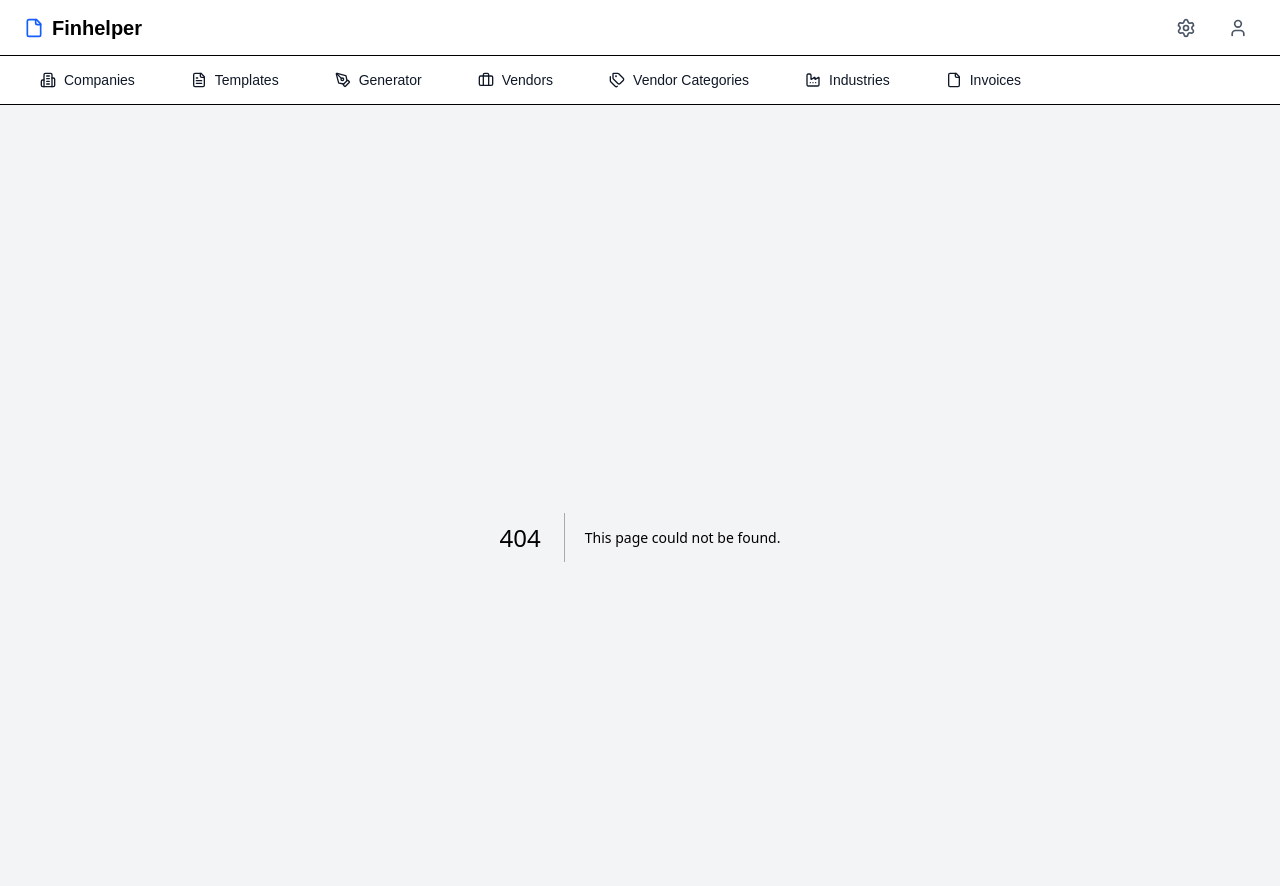
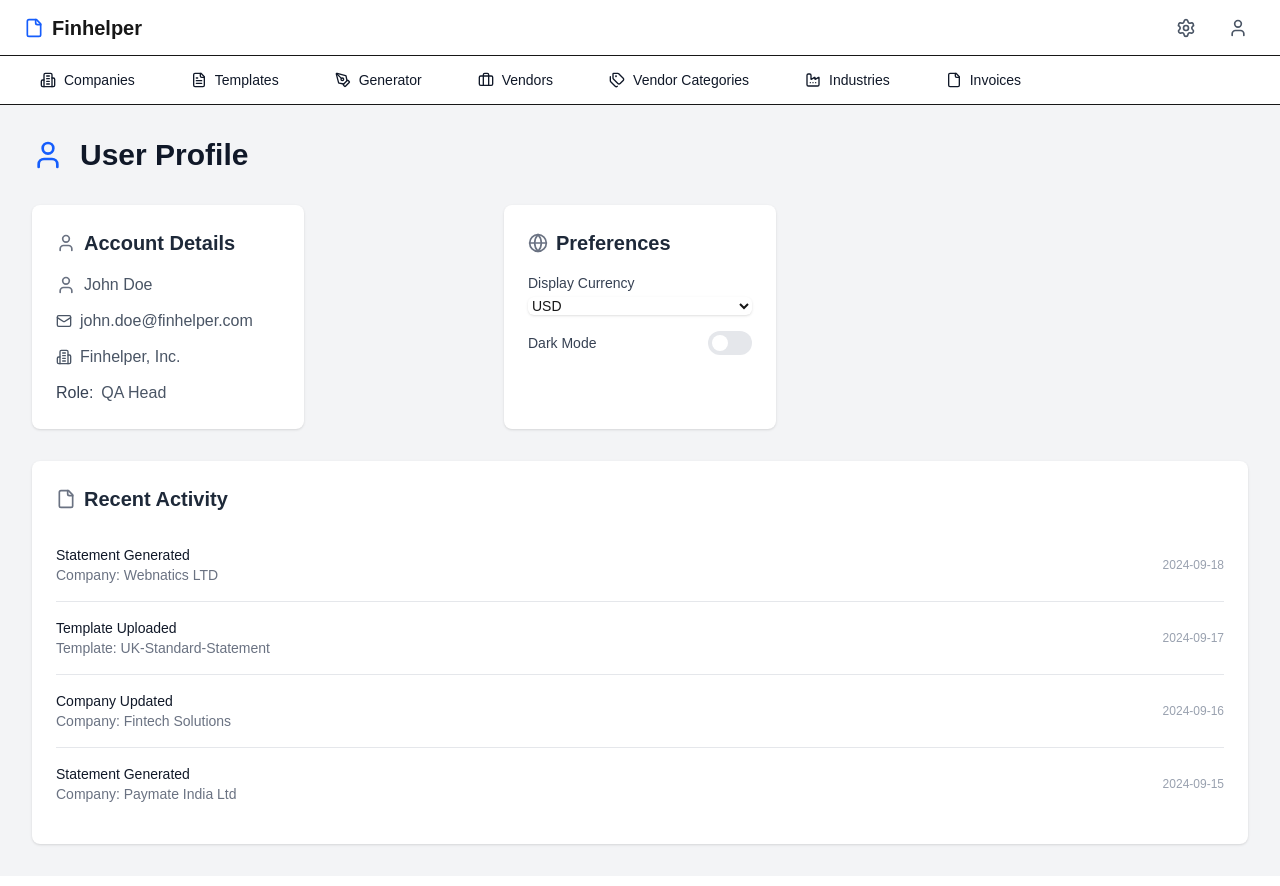
Before and after one commit to hardik2000joshi/StatementForge, a Next.js app: page /user in a window 1280 px wide. Before the commit this address had no page. Shown: the top 886 px of the page. Built offline with nearby package versions, Linux system fonts and the light colour scheme.

Commit message:
User Page created- User Profile

```diff
--- /dev/null
+++ b/app/user/page.tsx
@@ -0,0 +1,186 @@
+"use client";
+
+import {Building2, File, Globe, Mail, UserIcon } from "lucide-react";
+import { useState } from "react";
+
+// Mock data to stimulate user details and activity
+const mockUser = {
+    name: "John Doe",
+    email: "john.doe@finhelper.com",
+    role: "QA Head",
+    organization: "Finhelper, Inc.",
+};
+
+const mockActivity = [
+    {
+        type: "Statement Generated",
+        company: "Webnatics LTD",
+        date: "2024-09-18",
+        transactions: "150"
+    },
+    {
+        type: "Template Uploaded",
+        template: "UK-Standard-Statement",
+        date: "2024-09-17"
+    },
+    {
+        type: "Company Updated",
+        company: "Fintech Solutions",
+        date: "2024-09-16"
+    },
+    {
+        type: "Statement Generated",
+        company: "Paymate India Ltd",
+        date: "2024-09-15",
+        transactions: "85"
+    },
+];
+
+export default function UserPage() {
+    const [currency, setCurrency] = useState("USD");
+    const [darkMode, setDarkMode] = useState(false);
+
+    return (
+        <div className="flex-1 space-y-8">
+            {/* Header */}
+            <div className="flex items-center gap-4">
+                <UserIcon className="h-8 w-8 text-blue-600"/>
+                <h1 className="text-3xl font-bold text-gray-900">
+                    User Profile
+                </h1>
+            </div>
+
+            <div className="grid grid-cols-1 md:grid-cols-2 lg:grid-cols-3 gap-50">
+
+                {/* Account Details */}
+                <div className="bg-white p-6 rounded-lg shadow-sm">
+                    <h2 className="text-xl font-semibold text-gray-800 flex items-center gap-2 mb-4">
+                        <UserIcon className="h-5 w-5 text-gray-500" />
+                        Account Details
+                    </h2>
+
+                    <div className="space-y-3 text-gray-600">
+
+                        <div className="flex items-center gap-2">
+                            <UserIcon className="h-5 w-5 text-gray-500" />
+                            <span>
+                                {mockUser.name}
+                            </span>
+                        </div>
+
+                        <div className="flex items-center gap-2">
+                            <Mail className="h-4 w-4" />
+                            <span>
+                                {mockUser.email}
+                            </span>
+                        </div>
+
+                        <div className="flex items-center gap-2">
+                            <Building2 className="h-4 w-4" />
+                            <span>
+                                {mockUser.organization}
+                            </span>
+                        </div>
+
+                        <div className="flex items-center gap-2">
+                            <span className="font-medium text-gray-700">
+                                Role:
+                            </span>
+                            <span>
+                                {mockUser.role}
+                            </span>
+                        </div>
+                    </div>
+                </div>
+
+                {/* Settings & Preferences */}
+                <div className="bg-white p-6 rounded-lg shadow-sm">
+                    <h2 className="text-xl font-semibold text-gray-800 flex items-center gap-2 mb-4">
+                        <Globe className="h-5 w-5 text-gray-500" />
+                        Preferences
+                    </h2>
+
+                    <div className="space-y-4">
+                        <div>
+                            <label
+                            htmlFor="currency"
+                            className="block text-sm font-medium text-gray-700"
+                            >
+                                Display Currency
+                            </label>
+                            <select
+                            id="currency"
+                            name="currency"
+                            value={currency}
+                            onChange={(e) => setCurrency(e.target.value)}
+                            className="mt-1 block w-full rounded-md border-gray-300 shadow-sm focus:border-blue-500 focus:ring-blue-500 sm:text-sm"
+                            >
+                                <option value="usd">
+                                    USD
+                                </option>
+                                <option value="eur">
+                                    EUR
+                                </option>
+                                <option value="gbp">
+                                    GBP
+                                </option>
+                            </select>
+                        </div>
+
+                        <div className="flex items-center justify-between">
+                            <span className="text-sm font-medium text-gray-700">
+                                Dark Mode
+                            </span>
+                            <button
+                            onClick={() => setDarkMode(!darkMode)}
+                            className={`relative inline-flex h-6 w-11 items-center rounded-full transition-colors ${
+                                darkMode ? "bg-blue-600" : "bg-gray-200"
+                            }`}
+                            >
+                                <span
+                                className={
+                                    `inline-block h-4 w-4 transform rounded-full bg-white transition-transform ${
+                                        darkMode ? "translate-x-6" : "translate-x-1"
+                                    }`}
+                                />
+                            </button>
+                        </div>
+                    </div>
+                </div>
+                </div>
+
+                {/* Recent Activity */}
+                <div className="bg-white p-6 rounded-lg shadow-sm col-span-1 lg:col-span-1">
+                    <h2 className="text-xl font-semibold text-gray-800 flex items-center gap-2 mb-4">
+                        <File className="h-5 w-5 text-gray-500" />
+                        Recent Activity
+                    </h2>
+
+                    <ul className="divide-y divide-gray-200">
+                        {
+                            mockActivity.map((activity, index) => (
+                                <li
+                                key={index}
+                                className="py-4"
+                                >
+                                    <div className="flex items-center justify-between">
+                                        <div className="flex flex-col">
+                                            <span className="text-sm font-medium text-gray-900">
+                                                {activity.type}
+                                            </span>
+                                            <span className="text-sm text-gray-500">
+                                                {activity.company ? `Company: ${activity.company}` : `Template: ${activity.template}`}
+                                            </span>
+                                        </div>
+
+                                        <span className="text-xs text-gray-400">
+                                            {activity.date}
+                                        </span>
+                                    </div>
+                                </li>
+                            ))}
+                    </ul>
+                </div>
+        </div>
+    );
+}
--- a/components/DashboardLayout.tsx
+++ b/components/DashboardLayout.tsx
@@ -34,9 +34,11 @@
                 <Settings className="h-5 w-5 text-gray-600"/>
                 </Link>
 
-              <button className="p-2 rounded-full hover:bg-gray-100">
+              <Link
+              href="/user"
+              className="p-2 rounded-full hover:bg-gray-100">
                 <User className="h-5 w-5 text-gray-600"/>
-              </button>
+              </Link>
             </div>
         </header>
 
```
